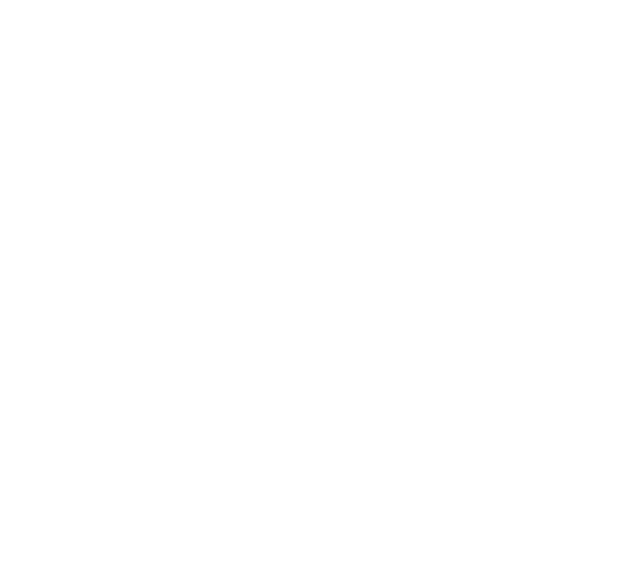
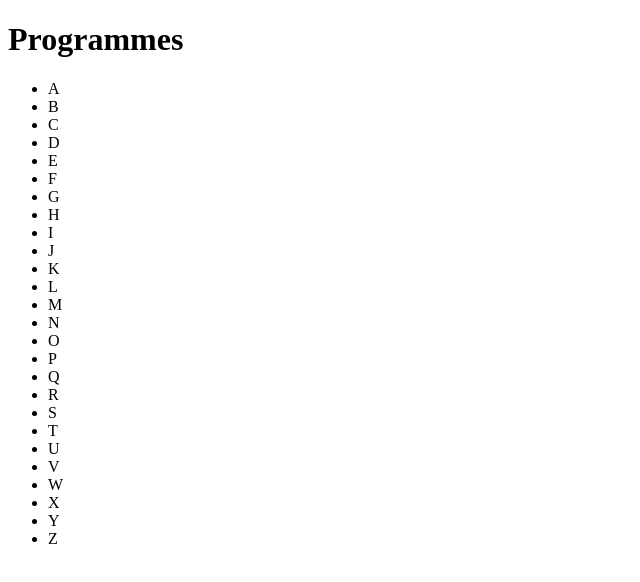
Before and after one commit to junyuanxue/programmeListings, a website: page public/index.html in a window 1280 px wide. Shown: the whole page, without its empty margins (0-640 px from the left). Drawn offline with nearby package versions, Linux system fonts and the light colour scheme.

Commit message:
has a list of letters

```diff
--- a/public/index.html
+++ b/public/index.html
@@ -9,6 +9,38 @@
     <script type="text/javascript" src="js/controllers/programmeController.js"></script>
   </head>
   <body>
+    <h1>Programmes</h1>
+    <div ng-controller="ProgrammeController as ctrl">
+      <ul id="a-to-z">
+        <li>A</li>
+        <li>B</li>
+        <li>C</li>
+        <li>D</li>
+        <li>E</li>
+        <li>F</li>
+        <li>G</li>
+        <li>H</li>
+        <li>I</li>
+        <li>J</li>
+        <li>K</li>
+        <li>L</li>
+        <li>M</li>
+        <li>N</li>
+        <li>O</li>
+        <li>P</li>
+        <li>Q</li>
+        <li>R</li>
+        <li>S</li>
+        <li>T</li>
+        <li>U</li>
+        <li>V</li>
+        <li>W</li>
+        <li>X</li>
+        <li>Y</li>
+        <li>Z</li>
+      </ul>
+    </div>
+
 
   </body>
 </html>
```
Also changed, not shown: test/e2e/programmeListingsFeatures.js (+19 -0 lines).
